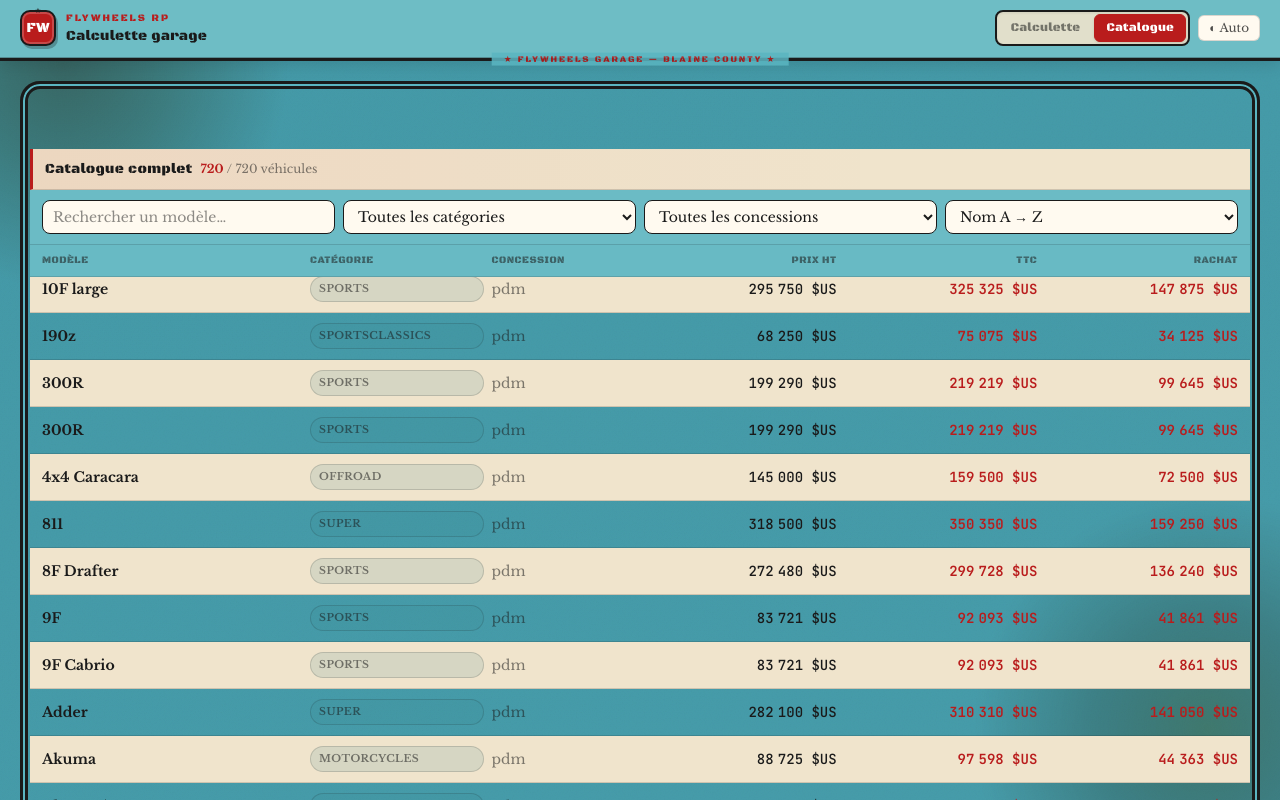
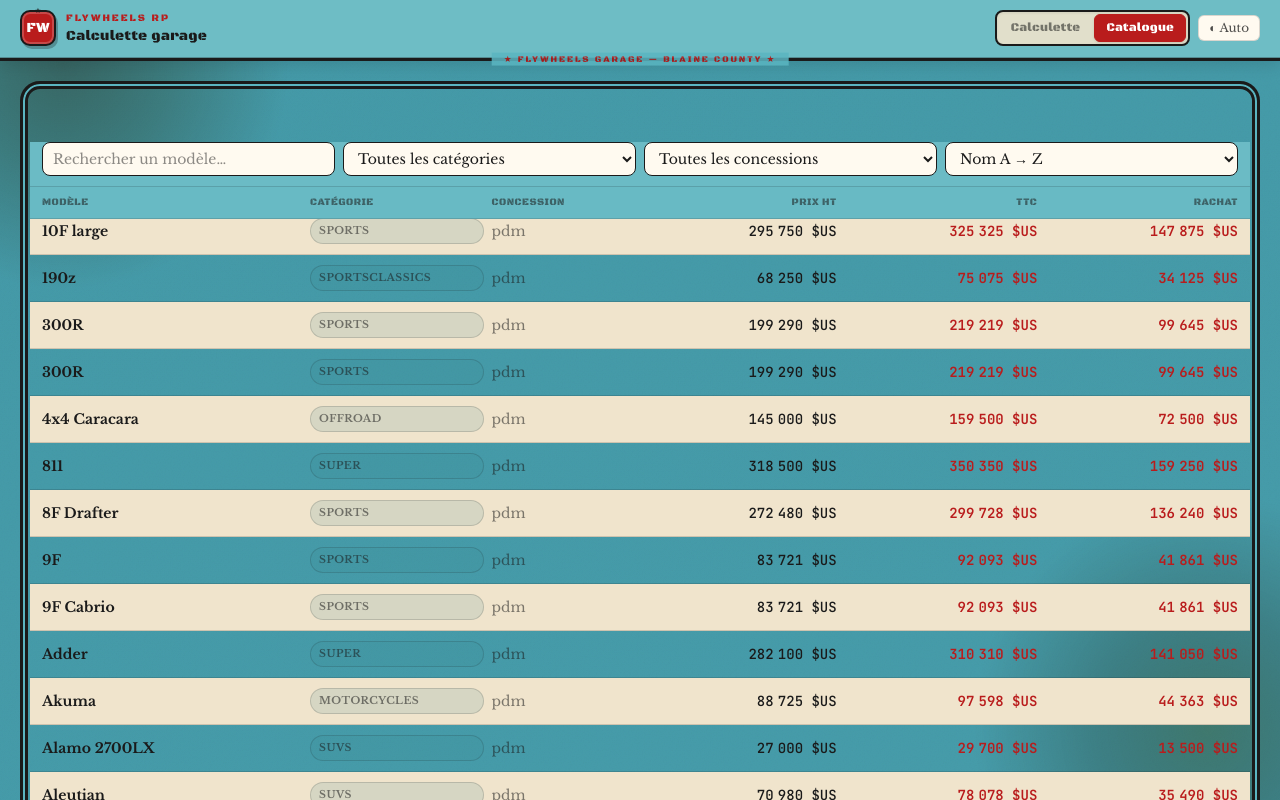
Before and after one commit to Mestryx-dev/reroll-flywheels, a React (Vite) app: page / in a window 1280 px wide. Both pictures are taken after a click on the button "Catalogue". Shown: the top 800 px of the page. Built offline with nearby package versions, Linux system fonts and the light colour scheme.

Commit message:
fix(catalog): remove title banner and tighten top inset
Drop the Catalogue complet header row and reduce top margin so filters start flush inside the frame border.

Co-authored-by: Cursor <cursoragent@cursor.com>

```diff
--- a/src/components/VehicleCatalog.tsx
+++ b/src/components/VehicleCatalog.tsx
@@ -105,25 +105,8 @@ export function VehicleCatalog() {
       className={catalogShell}
     >
       <div className={`fw-catalog-sticky sticky ${CATALOG_STICKY_TOP} z-30`}>
-        <div className="fw-catalog-banner">
-          <div className="flex min-w-0 items-center gap-2">
-            <h2 className="font-display shrink-0 text-sm tracking-wide text-fg">
-              Catalogue complet
-            </h2>
-            <span className={`truncate text-xs ${textMuted}`}>
-              <span className={`font-semibold ${textBrand}`}>{filtered.length}</span>
-              {' / '}
-              {vehicles.length} véhicules
-            </span>
-          </div>
-          {hasFilters ? (
-            <button type="button" onClick={resetFilters} className={`${btnGhost} shrink-0`}>
-              Réinitialiser
-            </button>
-          ) : null}
-        </div>
-
-        <div className="grid gap-2 px-3 py-2.5 sm:grid-cols-2 lg:grid-cols-4">
+        <div className="fw-catalog-toolbar px-3 pb-2.5 pt-0">
+          <div className="grid gap-2 sm:grid-cols-2 lg:grid-cols-4">
             <input
               type="search"
               value={query}
@@ -174,6 +157,14 @@ export function VehicleCatalog() {
               <option value="price-asc">Prix croissant</option>
               <option value="price-desc">Prix décroissant</option>
             </select>
+          </div>
+          {hasFilters ? (
+            <div className="mt-2 flex justify-end">
+              <button type="button" onClick={resetFilters} className={btnGhost}>
+                Réinitialiser
+              </button>
+            </div>
+          ) : null}
         </div>
 
         <div className={`${catalogGrid} fw-catalog-columns border-t border-border py-2`}>
--- a/src/index.css
+++ b/src/index.css
@@ -456,11 +456,12 @@ body {
   }
 
   .fw-catalog {
-    --fw-catalog-inner: calc(var(--fw-frame-inset) + 10px);
+    --fw-catalog-side: calc(var(--fw-frame-inset) + 10px);
+    --fw-catalog-top: calc(var(--fw-frame-inset) + 3px);
     box-sizing: border-box;
-    margin: var(--fw-catalog-inner);
-    width: calc(100% - 2 * var(--fw-catalog-inner));
-    max-width: calc(100% - 2 * var(--fw-catalog-inner));
+    margin: var(--fw-catalog-top) var(--fw-catalog-side) var(--fw-catalog-side);
+    width: calc(100% - 2 * var(--fw-catalog-side));
+    max-width: calc(100% - 2 * var(--fw-catalog-side));
     min-width: 0;
     overflow-x: auto;
   }
@@ -468,23 +469,6 @@ body {
   .fw-catalog-sticky {
     background: color-mix(in srgb, var(--fw-bg) 90%, var(--fw-surface) 10%);
     border-bottom: 1px solid var(--fw-border);
-  }
-
-  .fw-catalog-banner {
-    display: flex;
-    align-items: center;
-    justify-content: space-between;
-    gap: 0.75rem;
-    border-bottom: 1px solid var(--fw-border);
-    border-left: 3px solid var(--fw-brand);
-    background:
-      linear-gradient(
-        90deg,
-        color-mix(in srgb, var(--fw-brand-subtle) 55%, transparent),
-        transparent 70%
-      ),
-      var(--fw-surface-sunken);
-    padding: 0.625rem 0.75rem;
   }
 
   .fw-catalog-columns {
@@ -525,7 +509,7 @@ body {
   }
 
   .fw-content-frame--catalog > .fw-catalog {
-    width: calc(100% - 2 * var(--fw-catalog-inner, calc(var(--fw-frame-inset) + 10px)));
+    width: calc(100% - 2 * var(--fw-catalog-side, calc(var(--fw-frame-inset) + 10px)));
   }
 }
 
```
Lines whose indentation alone changed are shown as unchanged.
